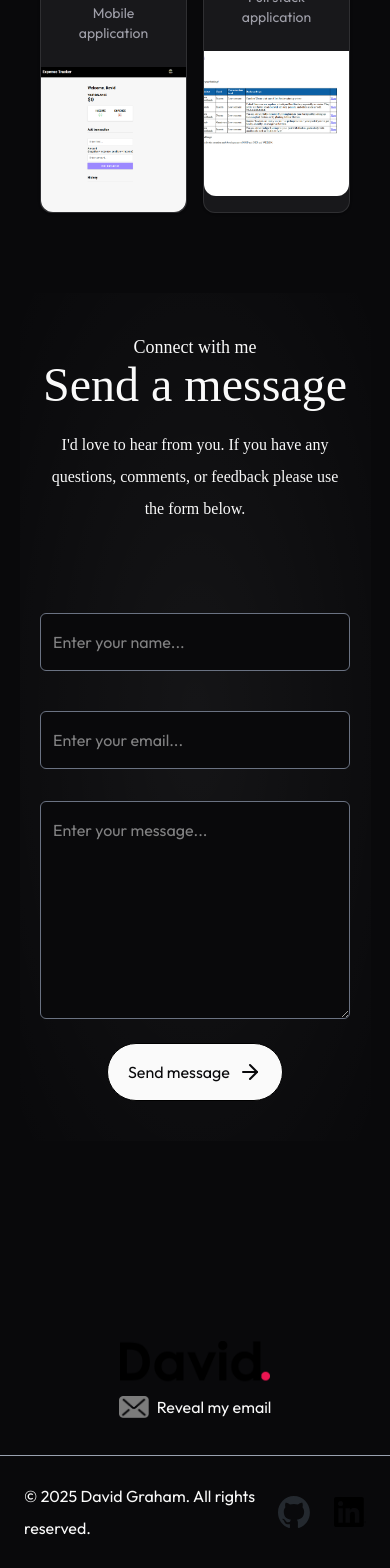
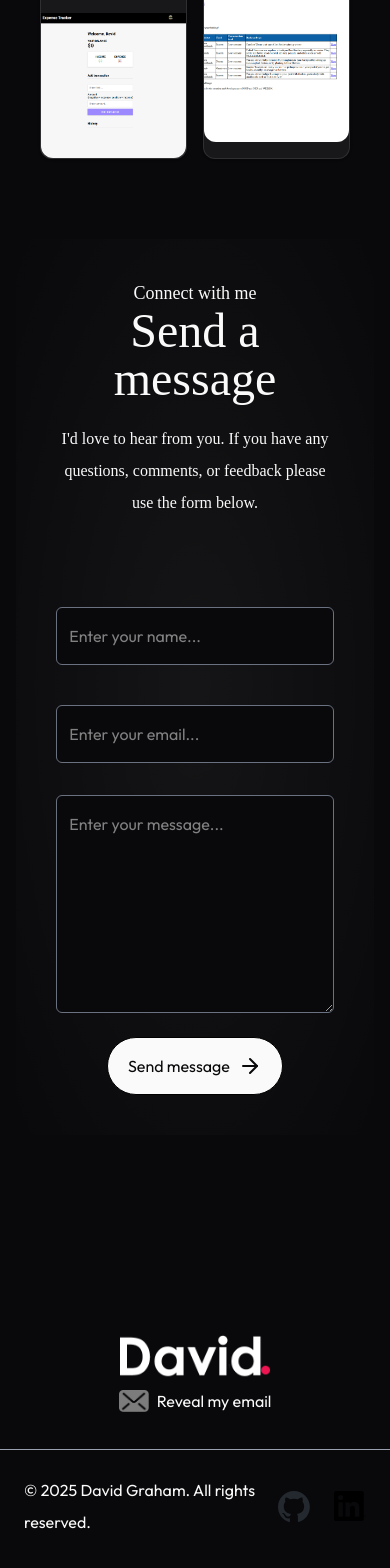
Before and after one commit to Seedling32/portfolio, a Next.js app: page / in a window 390 px wide. Shown: the part 3340-4908 px from the top of the page. Built offline with nearby package versions, Linux system fonts and the light colour scheme; no server answers; a web font is replaced by a local one.

Commit message:
Putting everything back together to fix mobile.

```diff
--- a/app/page.tsx
+++ b/app/page.tsx
@@ -1,15 +1,15 @@
 import About from '@/components/About';
 import Contact from '@/components/Contact';
 import Footer from '@/components/Footer';
-import Header from '@/components/Header';
+import Nav from '@/components/header/index';
+import Intro from '@/components/Intro';
 import Projects from '@/components/Projects';
-import Nav from '@/components/header/index';
 
 export default function Home() {
   return (
-    <div className="relative">
+    <div className="relative max-w-screen">
       <Nav />
-      <Header />
+      <Intro />
       <About />
       <Projects />
       <Contact />
--- a/assets/assets.ts
+++ b/assets/assets.ts
@@ -3,8 +3,6 @@ import vscode from './vscode.png';
 import figma from './figma.png';
 import git from './git.png';
 import right_arrow_white from './right-arrow-white.png';
-import logo from './logo.png';
-import logo_dark from './logo_dark.png';
 import mail_icon from './mail_icon.png';
 import mail_icon_dark from './mail_icon_dark.png';
 import profile_img from './profile-img.png';
@@ -55,8 +53,6 @@ export const assets = {
   figma,
   git,
   right_arrow_white,
-  logo,
-  logo_dark,
   mail_icon,
   mail_icon_dark,
   profile_img,
--- a/components/About.tsx
+++ b/components/About.tsx
@@ -12,7 +12,7 @@ const About = () => {
   return (
     <div
       id="about"
-      className="scroll-mt-24 min-h-screen flex flex-col justify-center max-w-5xl mx-auto px-10 dark:bg-radial from-white/5 to-transparent"
+      className="w-11/12 max-w-5xl mx-auto scroll-mt-24 min-h-screen flex flex-col justify-center dark:bg-radial from-white/5 to-transparent"
     >
       <div>
         <h2 className="text-center text-lg font-Ovo mb-2">Introduction</h2>
--- a/components/Contact.tsx
+++ b/components/Contact.tsx
@@ -37,20 +37,16 @@ const Contact = () => {
   return (
     <div
       id="contact"
-      className="w-full max-w-5xl mx-auto p-10 scroll-mt-24 bg-[url(/footer-bg-color.png)] bg-no-repeat bg-center bg-[length:90%_auto] dark:bg-radial from-white/5 to-transparent"
+      className="w-11/12 max-w-5xl mx-auto p-10 scroll-mt-24 dark:bg-radial from-white/5 to-transparent"
     >
-      <motion.div
-        initial={{ y: -100 }}
-        whileInView={{ y: 0 }}
-        transition={{ duration: 0.5 }}
-      >
+      <div>
         <h2 className="text-center text-lg font-Ovo">Connect with me</h2>
         <h3 className="text-center text-5xl font-Ovo">Send a message</h3>
         <p className="text-center max-w-2xl mx-auto mt-5 mb-12 font-Ovo">
           I&apos;d love to hear from you. If you have any questions, comments,
           or feedback please use the form below.
         </p>
-      </motion.div>
+      </div>
       <form
         onSubmit={onSubmit}
         className="max-w-2xl mx-auto flex flex-col items-center"
--- a/components/Footer.tsx
+++ b/components/Footer.tsx
@@ -3,7 +3,38 @@
 import { assets } from '@/assets/assets';
 import Image from 'next/image';
 import Link from 'next/link';
-import { useState } from 'react';
+import { useEffect, useState } from 'react';
+import { useTheme } from 'next-themes';
+
+const ThemedImage = () => {
+  const { resolvedTheme } = useTheme();
+  const [mounted, setMounted] = useState(false);
+  let src;
+
+  useEffect(() => {
+    setMounted(true); // ensures this only runs on the client
+  }, []);
+
+  if (!mounted) {
+    return null; // or show a placeholder/spinner
+  }
+
+  switch (resolvedTheme) {
+    case 'light':
+      src = `/logo.png`;
+      break;
+    case 'dark':
+      src = `/logo_dark.png`;
+      break;
+    default:
+      src = `/logo.png`;
+      break;
+  }
+
+  return (
+    <Image src={`${src}`} width={150} height={50} alt="David Graham logo." />
+  );
+};
 
 const Footer = () => {
   const [showEmail, setShowEmail] = useState(false);
@@ -13,7 +44,7 @@ const Footer = () => {
   return (
     <div className="mt-50 items-center">
       <div className="mb-8 flex flex-col items-center">
-        <Image src={assets.logo} alt="David Graham name logo." width={150} />
+        {ThemedImage()}
         <div className="flex items-center gap-2">
           <Image src={assets.mail_icon} alt="Email icon." width={30} />
           <Link href="/#contact">
--- a/components/Header.tsx
+++ b/components/Intro.tsx
@@ -6,7 +6,7 @@ import Link from 'next/link';
 import { motion } from 'framer-motion';
 import { ArrowRight, Download } from 'lucide-react';
 
-const Header = () => {
+const Intro = () => {
   return (
     <div className="w-11/12 max-w-3xl text-center mx-auto min-h-screen flex flex-col items-center justify-center gap-4">
       <motion.div
@@ -59,4 +59,4 @@ const Header = () => {
   );
 };
 
-export default Header;
+export default Intro;
```
Also changed, not shown: public/logo.png (renamed from assets/logo.png), public/logo_dark.png (renamed from assets/logo_dark.png).
